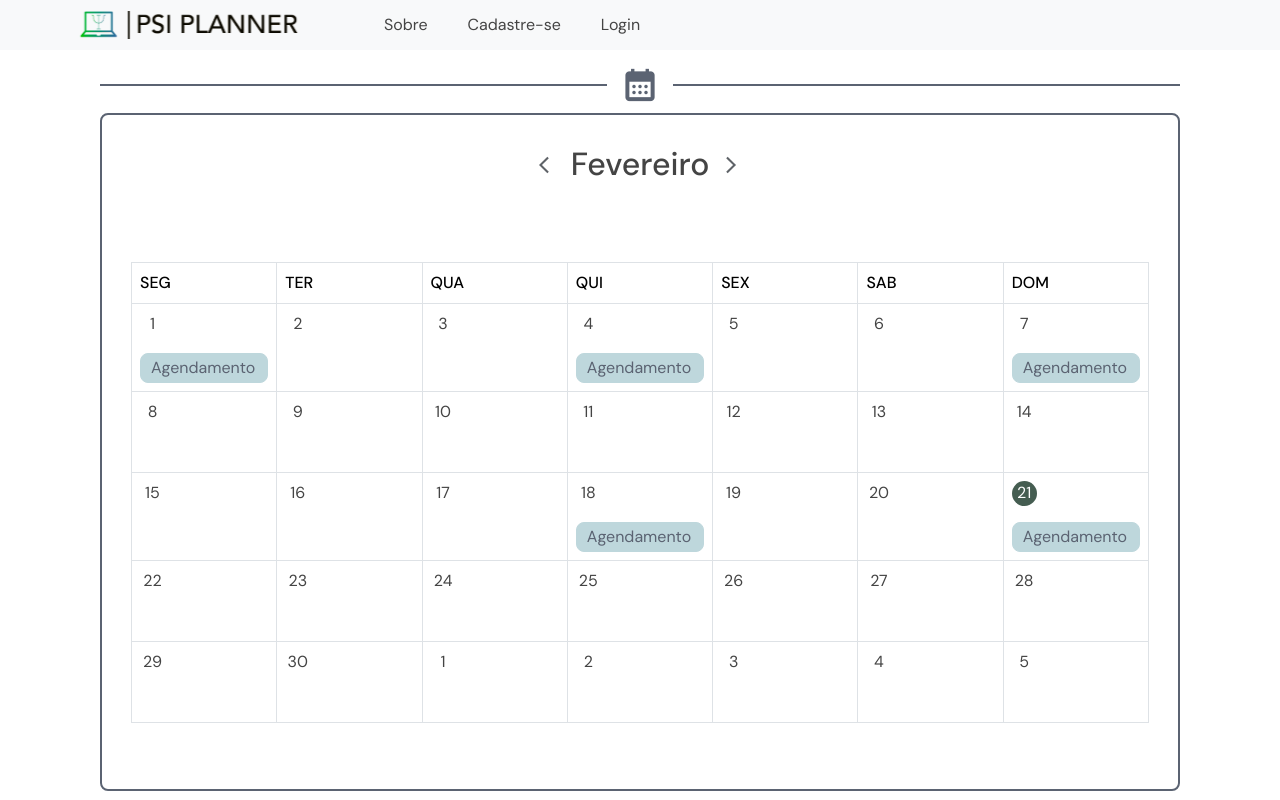
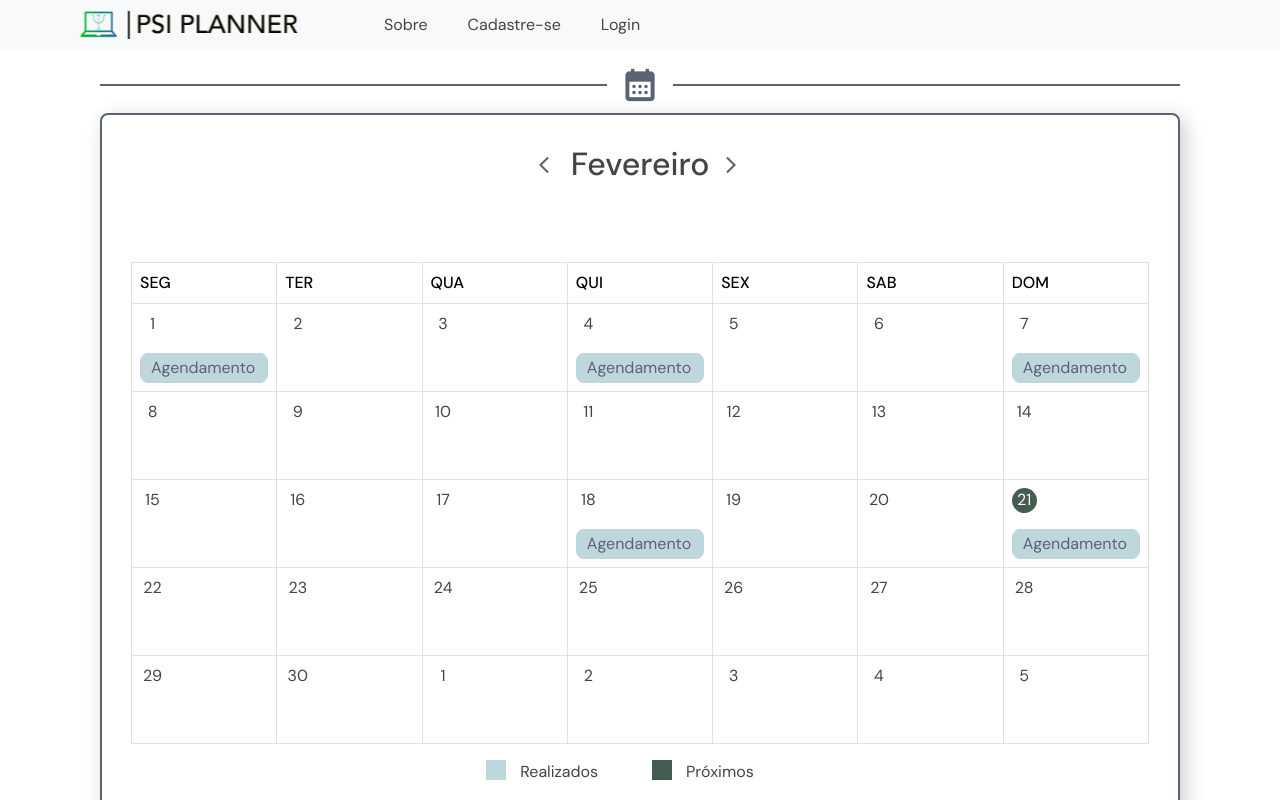
Before and after one commit to igorzig13/front-psiplanner, an Angular app: page /client/calendario in a window 1280 px wide. Shown: the top 800 px of the page. Built offline with nearby package versions, Linux system fonts and the light colour scheme.

Commit message:
Add Realizados e próximos
Adição da legenda da tabela de agendamentos

```diff
--- a/src/app/pages/calendario/calendario.component.css
+++ b/src/app/pages/calendario/calendario.component.css
@@ -55,6 +55,7 @@ main {
 .calendar {
   margin-top: 10px;
   border: solid 2px #5b6372;
+  box-shadow:5px 5px 20px rgba(0, 0, 0, 0.2);
   border-radius: 0.5rem;
   padding-left: 29px;
   padding-right: 29px;
@@ -69,7 +70,7 @@ table {
 
 /*Padronizando a altura pra todos os dias menos para os nomes*/
 tr:has(.day) {
-  height: 81px;
+  height: 88px;
 }
 
 /*Estilo do nome dos dias da semana*/
@@ -132,6 +133,28 @@ tr:has(.day) {
   height: 100%;
 }
 
+.agendamento-realizado{
+  height: 20px;
+  width: 20px;
+  background-color: #bed7dc;
+}
+
+.proximo-agendamento{
+  height: 20px;
+  width: 20px;
+  background-color: #455D51;
+}
+
+.captions{
+  display: flex;
+  gap: 14px;
+  justify-content: center;
+}
+
+.captions p{
+  margin-right: 40px;
+}
+
 /*Estilização do link do agendamento*/
 .agendamento2 a {
   display: block;
--- a/src/app/pages/calendario/calendario.component.html
+++ b/src/app/pages/calendario/calendario.component.html
@@ -50,5 +50,14 @@
         </tbody>
       </table>
     </div>
+    <div class="captions">
+
+        <div class="agendamento-realizado"></div>
+        <p>Realizados</p>
+
+      <div class="proximo-agendamento"></div>
+      <p>Próximos</p>
+    </div>
+
   </div>
 </main>
```
